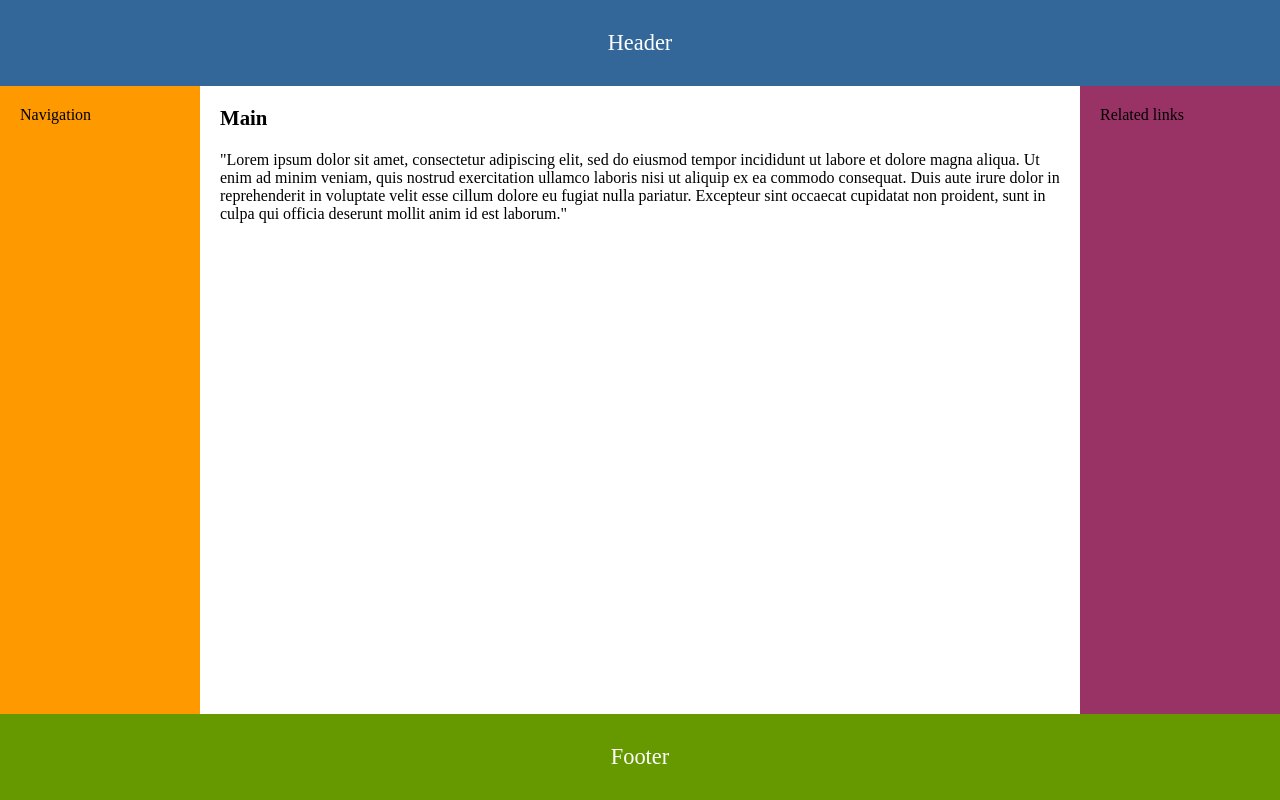
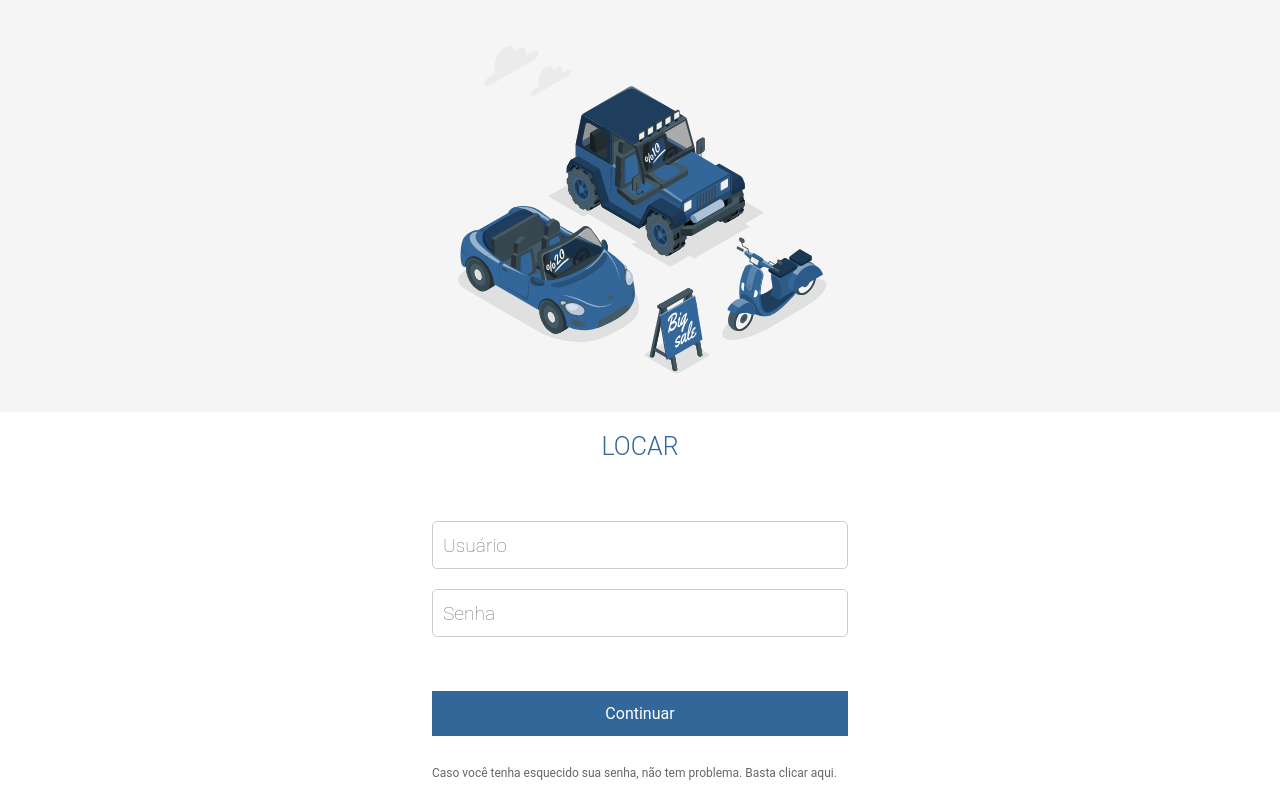
Before and after one commit to Locar-RPIV/web, a React (Create React App) app: page / in a window 1280 px wide. Built offline with nearby package versions, Linux system fonts and the light colour scheme.

Commit message:
feat: create Login page

```diff
--- a/src/App.tsx
+++ b/src/App.tsx
@@ -1,10 +1,14 @@
 import React from 'react';
-import LandingPage from "./pages/LandingPage";
+import Login from "./pages/Login";
+import GlobalStyles from './styles/GlobalStyles'
 
 
 function App() {
   return (
-    <LandingPage />
+    <>
+    <Login />
+    <GlobalStyles />
+    </>
   );
 }
 
--- a/src/pages/LandingPage/index.tsx
+++ /dev/null
@@ -1,27 +0,0 @@
-import React from "react";
-import { Container } from './styles';
-
-const LandingPage: React.FC = () => {
-  return (
-    <Container>
-      <header>Header</header>
-      <nav>Navigation</nav>
-      <main>
-        <h1>Main</h1>
-        <p>
-          "Lorem ipsum dolor sit amet, consectetur adipiscing elit, sed do
-          eiusmod tempor incididunt ut labore et dolore magna aliqua. Ut enim ad
-          minim veniam, quis nostrud exercitation ullamco laboris nisi ut
-          aliquip ex ea commodo consequat. Duis aute irure dolor in
-          reprehenderit in voluptate velit esse cillum dolore eu fugiat nulla
-          pariatur. Excepteur sint occaecat cupidatat non proident, sunt in
-          culpa qui officia deserunt mollit anim id est laborum."
-        </p>
-      </main>
-      <aside>Related links</aside>
-      <footer>Footer</footer>
-    </Container>
-  );
-};
-
-export default LandingPage;
--- a/src/pages/LandingPage/styles.tsx
+++ /dev/null
@@ -1,52 +0,0 @@
-import styled from "styled-components";
-
-export const Container = styled.div`
-  display: flex;
-  flex-direction: column;
-  min-height: 100vh;
-
-  @media (min-width: 768px) {
-      display: grid;
-      grid-template-columns: 200px 1fr 200px;
-      grid-template-rows: auto 1fr auto;
-  }
-
-  header {
-    grid-column: span 3;
-    padding: 30px;
-    text-align: center;
-    font-size: 1.4em;
-    background-color: #369;
-    color: white;
-  }
-
-  main {
-    flex: 1;
-    padding: 20px;
-  }
-
-  nav {
-    background-color: #f90;
-    padding: 20px;
-  }
-
-  aside {
-    padding: 20px;
-    background-color: #936;
-  }
-
-  footer {
-    grid-column: span 3;
-    padding: 30px;
-    text-align: center;
-    font-size: 1.4em;
-    background-color: #690;
-    color: white;
-  }
-
-  h1 {
-    margin-bottom: 1em;
-    font-size: 1.3em;
-    font-weight: bold;
-  }
-`;
--- /dev/null
+++ b/src/pages/Login/index.tsx
@@ -0,0 +1,36 @@
+import React from "react";
+import { Container, MainImage, LoginContainer, Form, Input } from "./styles";
+
+const Login: React.FC = () => {
+  return (
+    <Container>
+      <MainImage />
+      <LoginContainer>
+        <Form>
+          <span className="title">LOCAR</span>
+          <span className="subtitle"></span>
+
+          <Input type="text" id="standard-basic" name="username" placeholder="Usuário"/>
+
+          <Input id="standard-basic" name="password" type="password" placeholder="Senha"/>
+          <button
+            type="submit"
+            style={{
+              backgroundColor: "#336699",
+              color: "#fff",
+            }}
+          >
+            Continuar
+          </button>
+
+          <span className="lost-password">
+            Caso você tenha esquecido sua senha, não tem problema. Basta clicar
+            aqui.
+          </span>
+        </Form>
+      </LoginContainer>
+    </Container>
+  );
+};
+
+export default Login;
--- /dev/null
+++ b/src/pages/Login/styles.tsx
@@ -0,0 +1,91 @@
+import styled from "styled-components";
+
+import DashboardIllustration from "../../assets/vehicle.svg";
+
+const vh = window.innerHeight * 0.01;
+document.documentElement.style.setProperty("--vh", `${vh}px`);
+
+window.addEventListener("resize", () => {
+  const vh = window.innerHeight * 0.01;
+  document.documentElement.style.setProperty("--vh", `${vh}px`);
+});
+
+export const Container = styled.body`
+  background-color: var(--secondary-color);
+  display: flex;
+  flex-direction: column;
+  min-height: calc(var(--vh, 1vh) * 100);
+  @media (min-width: 1280px) {
+    display: grid;
+    grid-template-columns: 70% 30%;
+    grid-template-rows: 1fr;
+  }
+  @media (max-width: 1280px) {
+    display: grid;
+    grid-template-columns: auto;
+    grid-template-rows: 1fr;
+  }
+`;
+
+export const MainImage = styled.main`
+  flex: 1;
+  padding: 20px;
+  background: url(${DashboardIllustration}) center var(--secondary-color)
+    no-repeat;
+  background-size: contain;
+  @media (max-width: 768px) and (orientation: landscape) {
+    min-height: 100%;
+  }
+`;
+
+export const LoginContainer = styled.aside`
+  padding: 20px;
+  background-color: var(--white-color);
+`;
+
+export const Form = styled.form`
+  display: flex;
+  height: 100%;
+  flex-direction: column;
+  justify-content: center;
+  padding: 0 32px;
+  max-width: 480px;
+  margin: 0 auto;
+  > .title {
+    text-align: center;
+    font-size: 25px;
+    font-weight: 300;
+    color: #336699;
+  }
+  > .subtitle {
+    font-size: 15px;
+    margin-top: 20px;
+    margin-bottom: 20px;
+  }
+  > button {
+    position: relative;
+    margin-top: 54px;
+    padding: 13px 18px;
+    font-size: 16px;
+    border: none;
+    cursor: pointer;
+    &:hover {
+      opacity: 0.87;
+    }
+  }
+  > .lost-password {
+    font-size: 12px;
+    opacity: 0.6;
+    margin-top: 30px;
+  }
+`;
+
+export const Input = styled.input`
+  margin-top: 20px !important;
+  height: 48px;
+  font-weight: lighter;
+  font-size: 1.2em;
+  padding-left: 10px;
+  border-radius: 5px;
+  border: 1px solid #ccc;
+`;
```
Also changed, not shown: src/assets/vehicle.svg (added).
